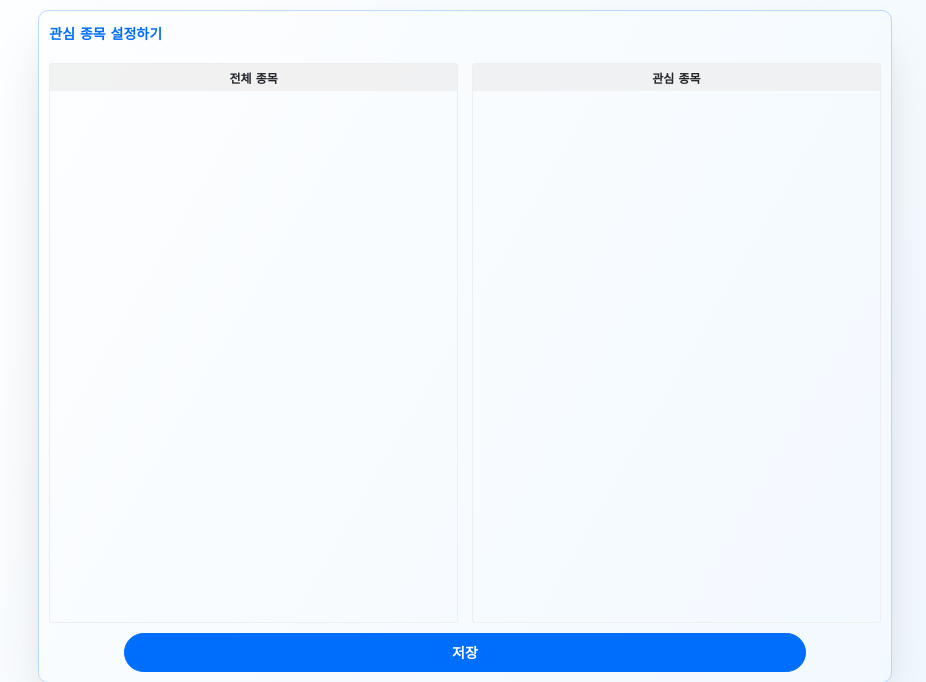
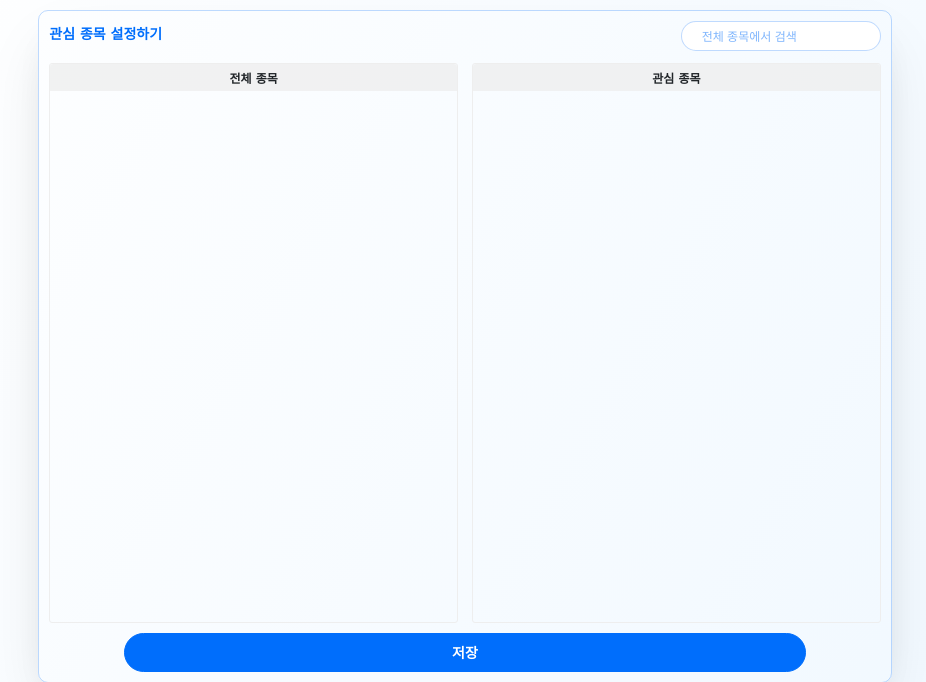
Before and after one commit to Park-Joyeong/SIEVE, a Django app: template sieve/sieve/templates/autostock/interest_edit.html in a window 1280 px wide. Shown: the part 50-732 px from the top of the page, without its empty margins (175-1101 px from the left). Run offline with Django 3.2, Linux system fonts and the light colour scheme; the template is opened without the code that fills it: values that come from a table or form of the project are taken from there, others are empty; tables that the repository leaves empty hold one stand-in row (values such as "Sample post").

Commit message:
ADD: 관심 종목 편집 페이지 검색 기능 추가

```diff
--- a/sieve/sieve/static/autostock/css/interest_edit.css
+++ b/sieve/sieve/static/autostock/css/interest_edit.css
@@ -30,6 +30,12 @@
     margin: 10px auto 10px auto;
 }
 
+.wrapper-header {}
+
+.wrapper-header div {
+    display: block;
+}
+
 .wrapper-title {
     padding-top: 5px;
 }
@@ -42,6 +48,22 @@
     /* height: 26.67px; */
     color: #006efc;
     margin: 10px;
+}
+
+.wrapper-search {
+    width: 200px;
+    margin: 10px 10px 0 0;
+    font-size: 12px;
+}
+
+.wrapper-search input {
+    width: 100%;
+    height: 30px;
+    padding-left: 20px;
+    border: 1px solid rgba(0, 110, 252, 0.25);
+    box-sizing: border-box;
+    border-radius: 20px;
+    color: #006efc;
 }
 
 .container-listed-company,
--- a/sieve/sieve/static/autostock/js/interest_edit.js
+++ b/sieve/sieve/static/autostock/js/interest_edit.js
@@ -1,10 +1,29 @@
 const $csrfmiddlewaretoken = document.querySelector(
   "input[name=csrfmiddlewaretoken]"
 );
+
 const $listItem = document.querySelector(".list-item");
 let listedCompany; //관심종목의 companyname, updated, category을 찾기위한 용도
 let draggedDOM;
 let sourceDivID;
+
+/* 전체 종목 검색 이벤트 발생 시, 검색 결과 종목 */
+function componentRenderingSearch(obj, word) {
+  listedCompany = obj["listedCompany"];
+  let newListedCompany = [];
+  for (var i=0; i<listedCompany.length; i++) {
+    if (listedCompany[i].fields.company_name.includes(word)) {
+      newListedCompany.push(listedCompany[i]);
+    }
+  }
+  console.log(newListedCompany);
+  const $contentsListedCompany = document.querySelector("#contents-listed-company");
+  $contentsListedCompany.innerHTML = "";
+  renderListedCompany(newListedCompany);
+  obj["stocksOfInterest"].forEach((obj) => {
+    setActiveCompanyList(obj.fields.company_code);
+  });
+}
 
 function componentRendering(obj) {
   listedCompany = obj["listedCompany"];
--- a/sieve/sieve/templates/autostock/interest_edit.html
+++ b/sieve/sieve/templates/autostock/interest_edit.html
@@ -1,24 +1,41 @@
-{% extends "../base/layout.html" %} {% load static %}
-
-{% block extrahead %}
+{% extends "../base/layout.html" %} {% load static %} {% block extrahead %}
 <link rel="stylesheet" href="{% static 'autostock/css/interest_edit.css' %}" />
 <script>
     window.onload = (event) => {
         var listedCompany = JSON.parse('{{ listed_company | safe }}')
         var stocksOfInterest = JSON.parse('{{ stocks_of_interest | safe }}')
-        componentRendering({ listedCompany: listedCompany, stocksOfInterest: stocksOfInterest });
+
+        componentRendering({
+            listedCompany: listedCompany,
+            stocksOfInterest: stocksOfInterest
+        });
     };
+
+    const searchCompany = (e) => {
+        var listedCompany = JSON.parse('{{ listed_company | safe }}')
+        var stocksOfInterest = JSON.parse('{{ stocks_of_interest | safe }}')
+        $searchCompany = document.querySelector("#searchCompany");
+        if (window.event.keyCode == 13) {
+            componentRenderingSearch({
+                listedCompany: listedCompany,
+                stocksOfInterest: stocksOfInterest
+            }, $searchCompany.value);
+        }
+    }
 </script>
-{% endblock %}
-
-{% block title %}Sieve :: Interest Edit{% endblock %}
+{% endblock %} {% block title %}Sieve :: Interest Edit{% endblock %}
 </head>
 
 {% block contents %}
 <div class="wrapper-border">
     <div class="wrapper">
-        <div class="wrapper-title">
-            <h2 class="text-menu-title">관심 종목 설정하기</h2>
+        <div class="wrapper-header d-flex justify-content-between">
+            <div class="wrapper-title">
+                <h2 class="text-menu-title">관심 종목 설정하기</h2>
+            </div>
+            <div class="wrapper-search">
+                <input type="text" id="searchCompany" placeholder="전체 종목에서 검색" onkeyup="searchCompany(this)" />
+            </div>
         </div>
         <div class="container-listed-company">
             <div class="area-list-title">
@@ -37,7 +54,8 @@
             </div>
         </div>
         <button class="save-btn" onclick="save()">저장</button>
-    </div> <!-- End of .wrapper-->
+    </div>
+    <!-- End of .wrapper-->
 
     <div class="list-item" ondblclick="onDoubleClicked(this);" draggable="true" ondragstart="drag(event)">
         <div>
@@ -49,11 +67,9 @@
             <span class="category"></span>
         </div>
     </div>
-</div> <!-- End of .wrapper-border -->
+</div>
+<!-- End of .wrapper-border -->
 
-{% csrf_token %}
-{% endblock %}
-
-{% block extra_js %}
+{% csrf_token %} {% endblock %} {% block extra_js %}
 <script src="{% static 'autostock/js/interest_edit.js' %}"></script>
 {% endblock %}
```
